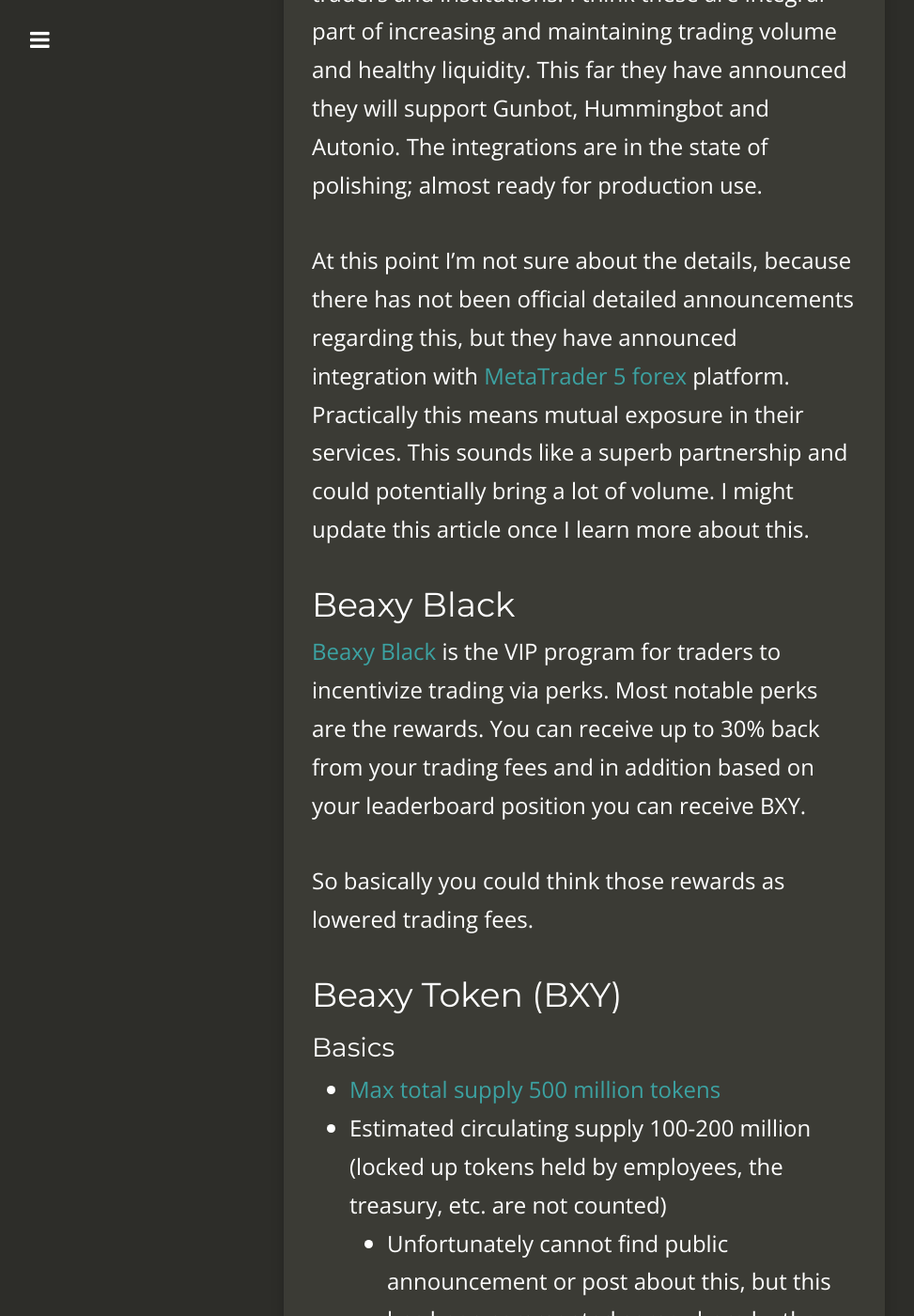
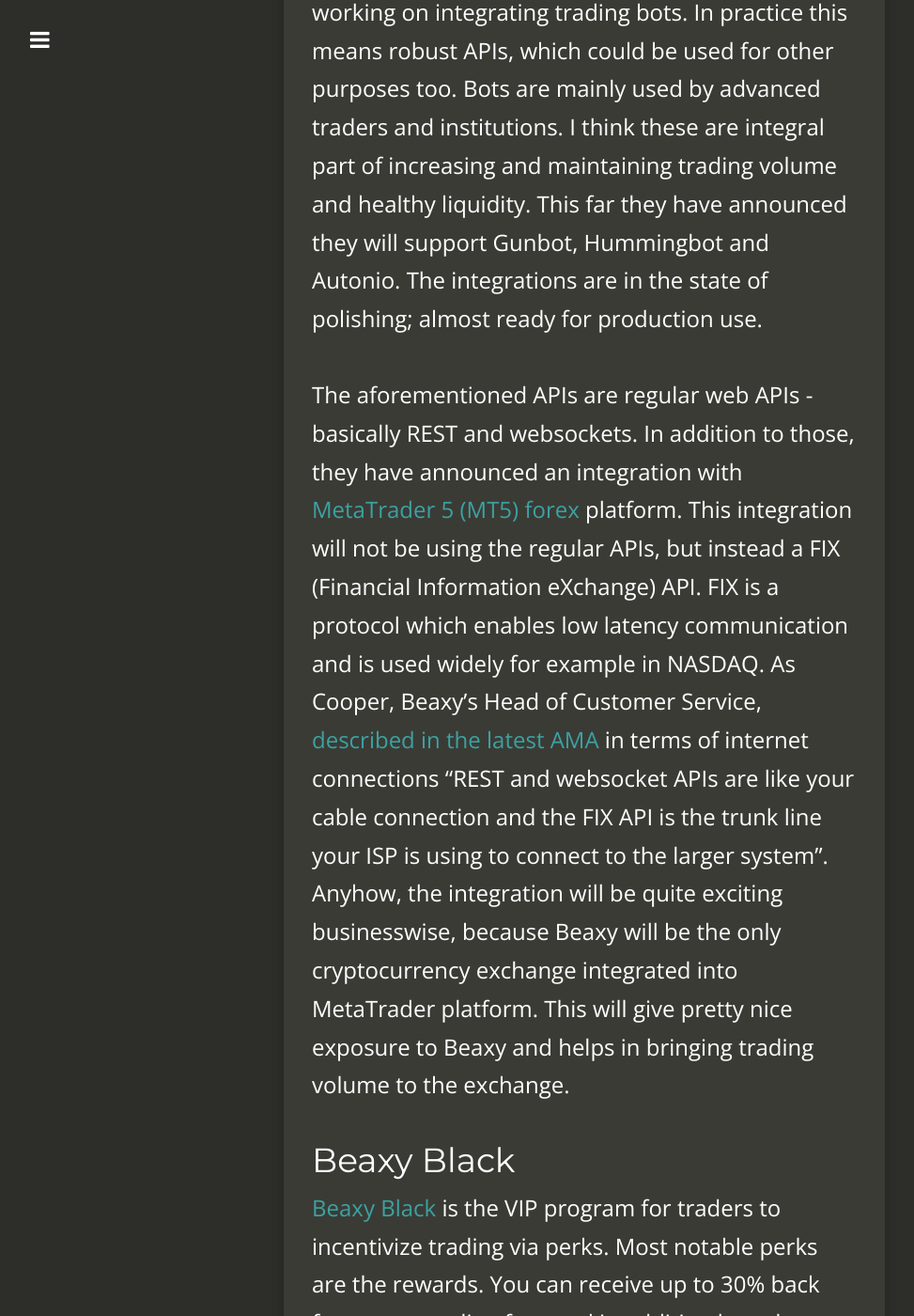
Before and after one commit to niklas-e/niklas-e.github.io, a Jekyll site: the page built from _posts/2021-02-13-due-diligence-beaxy-exchange.md, in a window 1280 px wide and 1400 px high, scrolled down 5425 px. Shown: the whole window at 94% size, without its empty margins (18-991 px from the left). Built offline with Jekyll 4.4.1, drawn with Linux system fonts in a browser that asks for light colours; nearby versions of some CDN libraries; comment, search, counter and statistics services are not loaded; some of the changed text lies outside the part shown.

Commit message:
Updated "due dilligence beaxy"

```diff
--- a/_posts/2021-02-13-due-diligence-beaxy-exchange.md
+++ b/_posts/2021-02-13-due-diligence-beaxy-exchange.md
@@ -9,6 +9,10 @@ thumbnail:  btc
 tags:
  - investing
  - cryptocurrency
+---
+
+*This article has been updated after the initial publication. The [edit notes](#edit-notes) are at the end of the article.*
+
 ---
 
 Hello there, you most likely don't know me. That's already a great reason to do your own research, but hear me out. You might get some insight on US based cryptocurrency exchange called Beaxy Exchange and its utility token Beaxy (BXY). I also wanted to do a write-up of this because some of my friends have been asking about cryptocurrencies and my take on it. Which is not too surprising given the ongoing bull market. I think the cryptocurrencies are going to be a big thing, bigger than they are now. However it's pretty difficult to place your bets on the best projects, although at this point BTC and ETH are quite solid options. But the thing is, if cryptocurrencies are going to go on, where will the markets be? Yep, (cryptocurrency) exchanges. What if there would be a potential exchange which is built for retail and institutional level of trading and it is possible to get a percentual slice of their revenue? And to add to that, it's relatively cheap to secure your position currently. This could be Beaxy Exchange - if that sounds good, keep on reading.
@@ -57,7 +61,7 @@ Here's some notable things about the exchange
 
 In addition to basic trading functionalities they are working on integrating trading bots. In practice this means robust APIs, which could be used for other purposes too. Bots are mainly used by advanced traders and institutions. I think these are integral part of increasing and maintaining trading volume and healthy liquidity. This far they have announced they will support Gunbot, Hummingbot and Autonio. The integrations are in the state of polishing; almost ready for production use.
 
-At this point I'm not sure about the details, because there has not been official detailed announcements regarding this, but they have announced integration with [MetaTrader 5 forex](https://www.metatrader5.com/){:target='_blank'} platform. Practically this means mutual exposure in their services. This sounds like a superb partnership and could potentially bring a lot of volume. I might update this article once I learn more about this.
+The aforementioned APIs are regular web APIs - basically REST and websockets. In addition to those, they have announced an integration with [MetaTrader 5 (MT5) forex](https://www.metatrader5.com/){:target='_blank'} platform. This integration will not be using the regular APIs, but instead a FIX (Financial Information eXchange) API. FIX is a protocol which enables low latency communication and is used widely for example in NASDAQ. As Cooper, Beaxy's Head of Customer Service, [described in the latest AMA](https://youtu.be/T3HGqvYmHB4?t=410){:target='_blank'} in terms of internet connections "REST and websocket APIs are like your cable connection and the FIX API is the trunk line your ISP is using to connect to the larger system". Anyhow, the integration will be quite exciting businesswise, because Beaxy will be the only cryptocurrency exchange integrated into MetaTrader platform. This will give pretty nice exposure to Beaxy and helps in bringing trading volume to the exchange.
 
 ## Beaxy Black
 
@@ -77,6 +81,7 @@ So basically you could think those rewards as lowered trading fees.
   * if you enable "Pay with BXY" feature - your trading fees will be paid with BXY at lowered rate
   * [Read more about fee structure](https://beaxy.com/faq/what-is-the-fee-structure/){:target='blank'}
 * Possible circular economy: people buy BXY -> people pay trading fees with BXY -> used tokens end up back to market after Beaxy sells them
+  * Though some of the used BXY will most likely end up as rewards for Sapphire tier (more info below)
 
 The new team (Beaxy 2.0) has also expressed desire to lower the token supply. One of the programs related to this was called [Beaxy Blaze](https://beaxy.com/legal/beaxy-blaze-program/){:target='_blank'}, where they will burn 250,000 BXY tokens when average daily volume surpasses 2.5 million USD across the exchange. However, unfortunately, this program was cancelled because of too low volume.
 
@@ -96,9 +101,15 @@ Total stake in Diamond tier | Avg. daily volume | Your BXY stake | Your daily sl
 50m BXY | $10m | 1,000,000 | $21
 25m BXY | $10m | 1,000,000 | $42
 
-Here's an official writing about the loyalty programs: [https://beaxy.com/blog/revolutionizing-crypto-loyalties-and-rewards-the-stk-standard/](https://beaxy.com/blog/revolutionizing-crypto-loyalties-and-rewards-the-stk-standard/){:target='blank'}
+Here's an official writing about the loyalty programs: <https://beaxy.com/blog/revolutionizing-crypto-loyalties-and-rewards-the-stk-standard/>{:target='blank'}
 
 **note that holding the tokens is not same as holding shares of the company. You will not get any slice of the actual company.**
+
+## Growing userbase
+
+Growing the userbase is of course a crucial part to get things rolling. Especially attracting active traders. They've of course been working on their SEO and overall marketing and they've discussed it in their AMA sessions and other channels. From the things mentioned before, trading incentives and bot integrations are a good way to lure new traders.
+
+Beaxy also has a very nice referral program to help to grow their userbase. You will receive 30% of trading commissions from your referrals. For lifetime. I think that is rather lucrative deal to get your friends and acquaintances on board. So without further ado, only for you my friend - here's my [Beaxy referral link](https://click.beaxy.com/goto/track/?affiliateid=15505){:target='_blank'} ;)
 
 ## Summary and takeaways
 
@@ -117,6 +128,21 @@ Before you get too excited of this hidden gem, I have to say this is a **HIGH RI
 
 ...but then again things look quite promising from here. Most of the startups (all industries) fail during the first year, Beaxy has been around longer. Development is consistent, new features and partnerships have been coming in. They have also mentioned the success of the exchange is not dependent on the token price, which is quite obvious at this point, but important to note they have enough funding and cash flow. Also I think the trading volume will increase and be much more consistent when the bot integrations are completed. By the way, the highest peaks of ADV during this year have been $17-21 million [(?)](https://www.coingecko.com/en/exchanges/beaxy#statistics){:target='blank'}.
 
-In case you are interested in hopping on Beaxy, please consider using my referral link: [https://click.beaxy.com/goto/track/?affiliateid=15505](https://click.beaxy.com/goto/track/?affiliateid=15505){:target='blank'}. Yeah, referral links are still there and I think it's a great way to grow the userbase. If you do plan to get BXY and hold, remember that you can help its success by participating in trading on the exchange. Trading volume is the most important indicator of exchange's success. Even if the success of the exchange is not dependent on token price, the token price is dependent on the success of the exchange.
+In case you are interested in hopping on Beaxy, please consider using my referral link: <https://click.beaxy.com/goto/track/?affiliateid=15505>{:target='blank'}. Yeah, referral links are still there and I think it's a great way to grow the userbase. If you do plan to get BXY and hold, remember that you can help its success by participating in trading on the exchange. Trading volume is the most important indicator of exchange's success. Even if the success of the exchange is not dependent on token price, the token price is dependent on the success of the exchange.
 
 At this point you probably know I'm bullish about this exchange and the utility token. As a user I know everything is not perfect, but they are working hard and doing the right things. What's your thoughts, did I miss something or is there flaws in this writing? I'd like to hear.
+
+---
+
+*Disclaimer if you are going to trade on low volume markets:*
+
+*Some people have tried using stop loss and OUO for risk management on low volume markets. This is something you should consider twice before using in low volume markets. They can be triggered when market makers are reorganizing their orders because there might not be other resting orders in the books on expected levels.*
+
+---
+
+### Edit notes
+
+* 2021-03-22
+  * Added more information on MetaTrader 5 integration
+  * Added "Growing userbase" section
+  * Added a disclaimer regarding low volume markets
```
